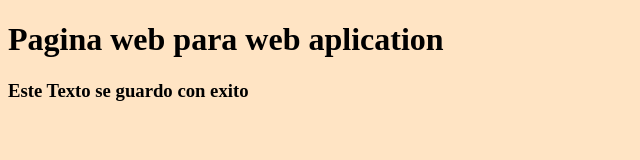
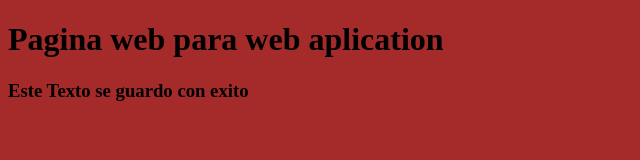
Before and after one commit to 1DaveBoy/webamobile, a plain HTML site: page webass/index.html in a window 1280 px wide. Shown: the whole page, without its empty margins (0-640 px from the left). Drawn offline with Linux system fonts and the light colour scheme.

Commit message:
webapp
opcion

```diff
--- a/webass/css/style.css
+++ b/webass/css/style.css
@@ -1,3 +1,3 @@
 body{
-    background-color: bisque;
+    background-color:brown;
 }
```
